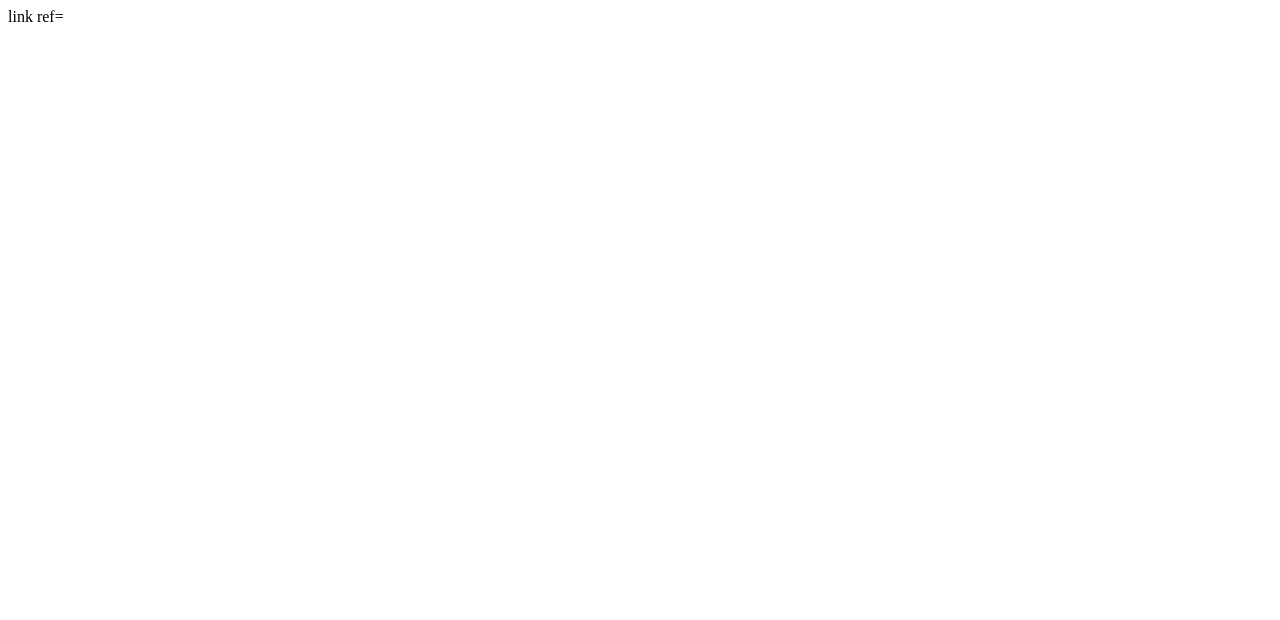
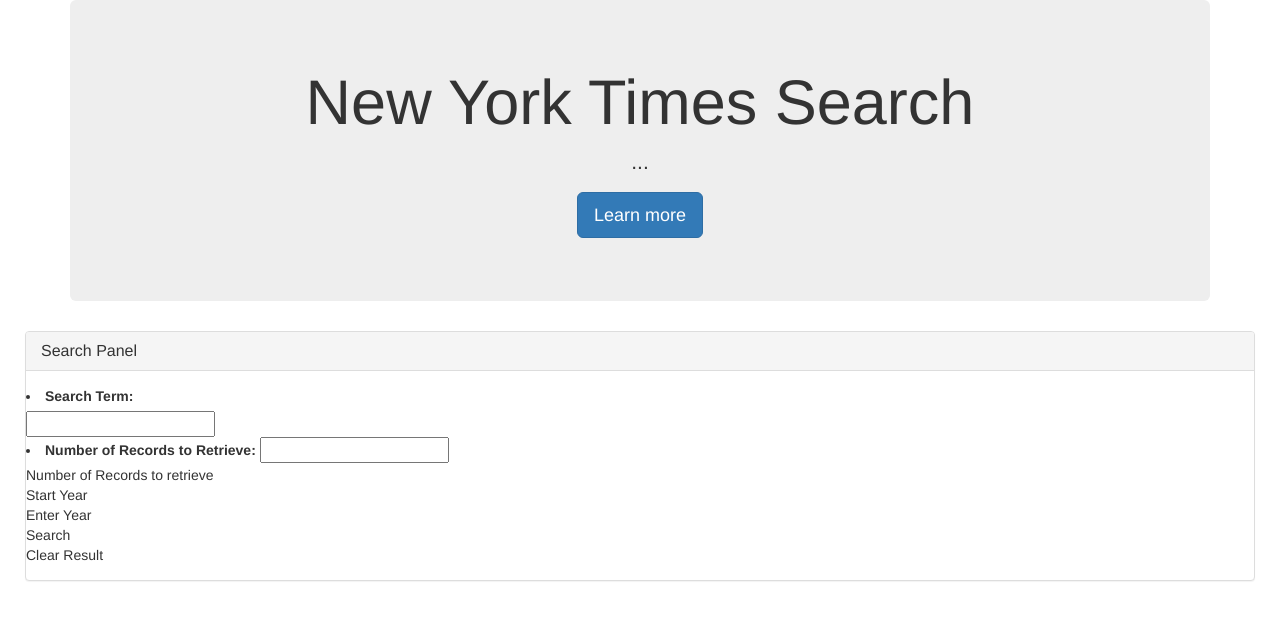
Before and after one commit to Asif6152000/New-York-Times-Article-, a plain HTML site: page index.html in a window 1280 px wide. Drawn offline with nearby package versions, Linux system fonts and the light colour scheme.

Commit message:
HTML draft

```diff
--- a/index.html
+++ b/index.html
@@ -1,15 +1,82 @@
 <!DOCTYPE html>
 <html lang="en">
 <head>
-    <meta charset="UTF-8">
-    <meta name="viewport" content="width=device-width, initial-scale=1.0">
-    <meta http-equiv="X-UA-Compatible" content="ie=edge">
-    <title>Document</title>
-    link ref=
+   <meta charset="UTF-8">
+   <meta name="viewport" content="width=device-width, initial-scale=1.0">
+   <meta http-equiv="X-UA-Compatible" content="ie=edge">
+   <link rel="stylesheet" href="https://maxcdn.bootstrapcdn.com/bootstrap/3.3.6/css/bootstrap.min.css" integrity="sha384-1q8mTJOASx8j1Au+a5WDVnPi2lkFfwwEAa8hDDdjZlpLegxhjVME1fgjWPGmkzs7" crossorigin="anonymous">
+   <title>NYT | Search</title>
+   <script src="app.js"></script>
+</head>
+<body>
+   <div class = "container">
+       <div class="jumbotron bg-primary text-center">
+           <h1><span class="glyphicons glyphicons-newspaper"></span>New York Times Search</h1>
+           <p>...</p>
+           <p><a class="btn btn-primary btn-lg" href="#" role="button">Learn more</a></p>
+       </div>
+       <div class="row">
+            <div class="row">
+                    <div class ="column">
+                        <div class ="row">
+                            <div class="panel panel-default">
+                                <div class="panel-heading">
+                                  <h1 class="panel-title">Search Panel</h1>
+                                </div>
+                                <div class="panel-body">
+                                    <div class = "row">
+                                            <li>
+                                                <label for="name">Search Term:</label>
+                                                <br>
+                                                <input type="text" id="searchInput" required="required">
+                                                  </li>
+                                                  <li>
+                                                      <label for="name">Number of Records to Retrieve:</label>
+                                                      <input type="text" id="resultNum" required="required">
+                                                  </li>
+                                              </ul>
+                                     </div>
+                                    <div class = "row">Number of Records to retrieve</div>
+                                    <div class = "row">Start Year</div>
+                                    <div class = "row">Enter Year</div>
+                                    <div class = "row">
+                                        <div class = "column">Search</div>
+                                        <div class = "column">Clear Result</div>
+                                    </div>
+                                </div>
+                            </div>
+                        </div>
+                    </div>
+                </div>
+
+        <div class = "row" id= "toparticles"></div>
 
 
-</head>
-<body>
+
+
+   </div>
+
+
+
+
+
+
+
+
+
+
+   </div>
+
+
+
+   <script>
+
+
+
+   </script>
 
 </body>
 </html>
+
+
+</html>
```
